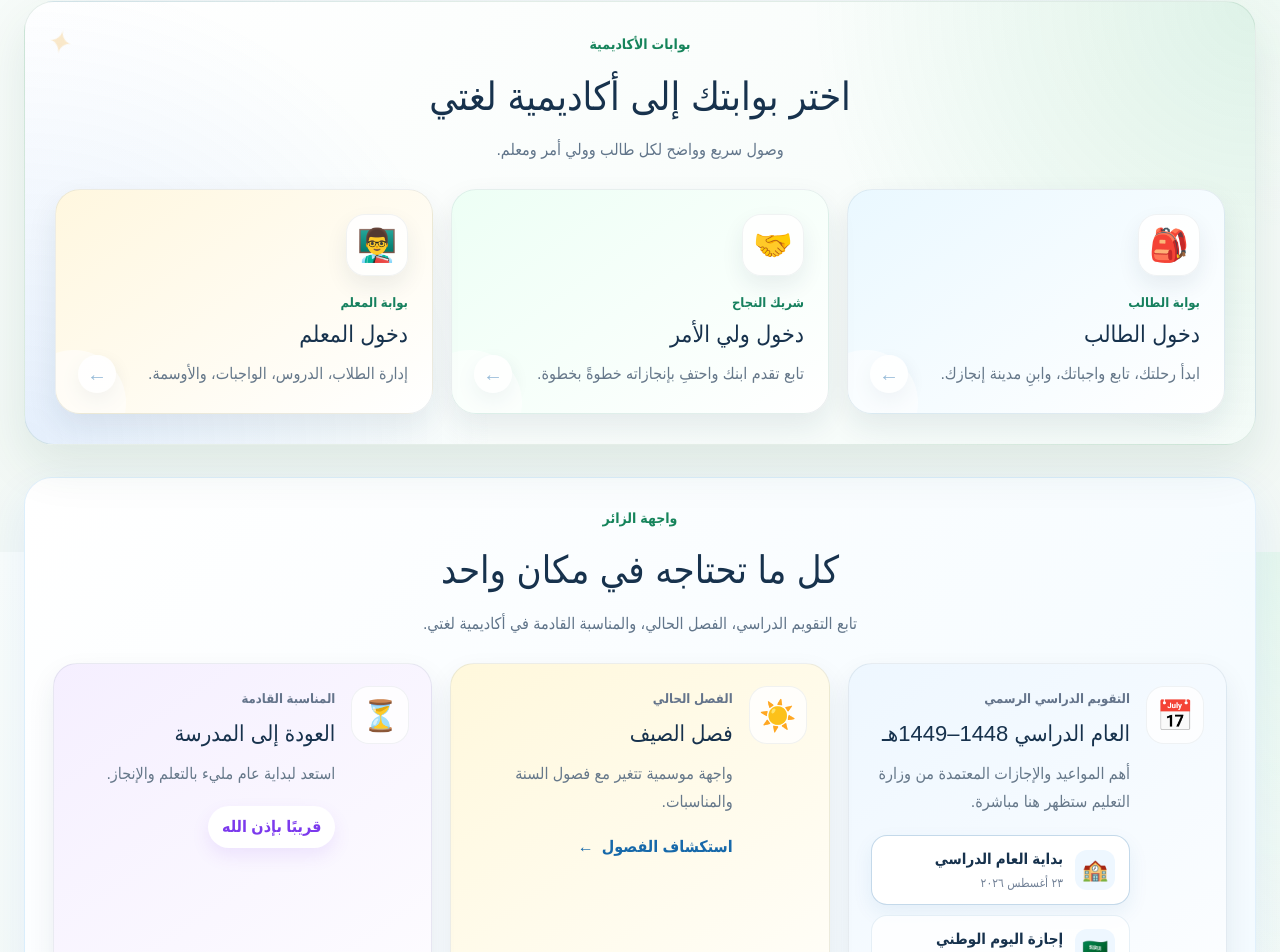
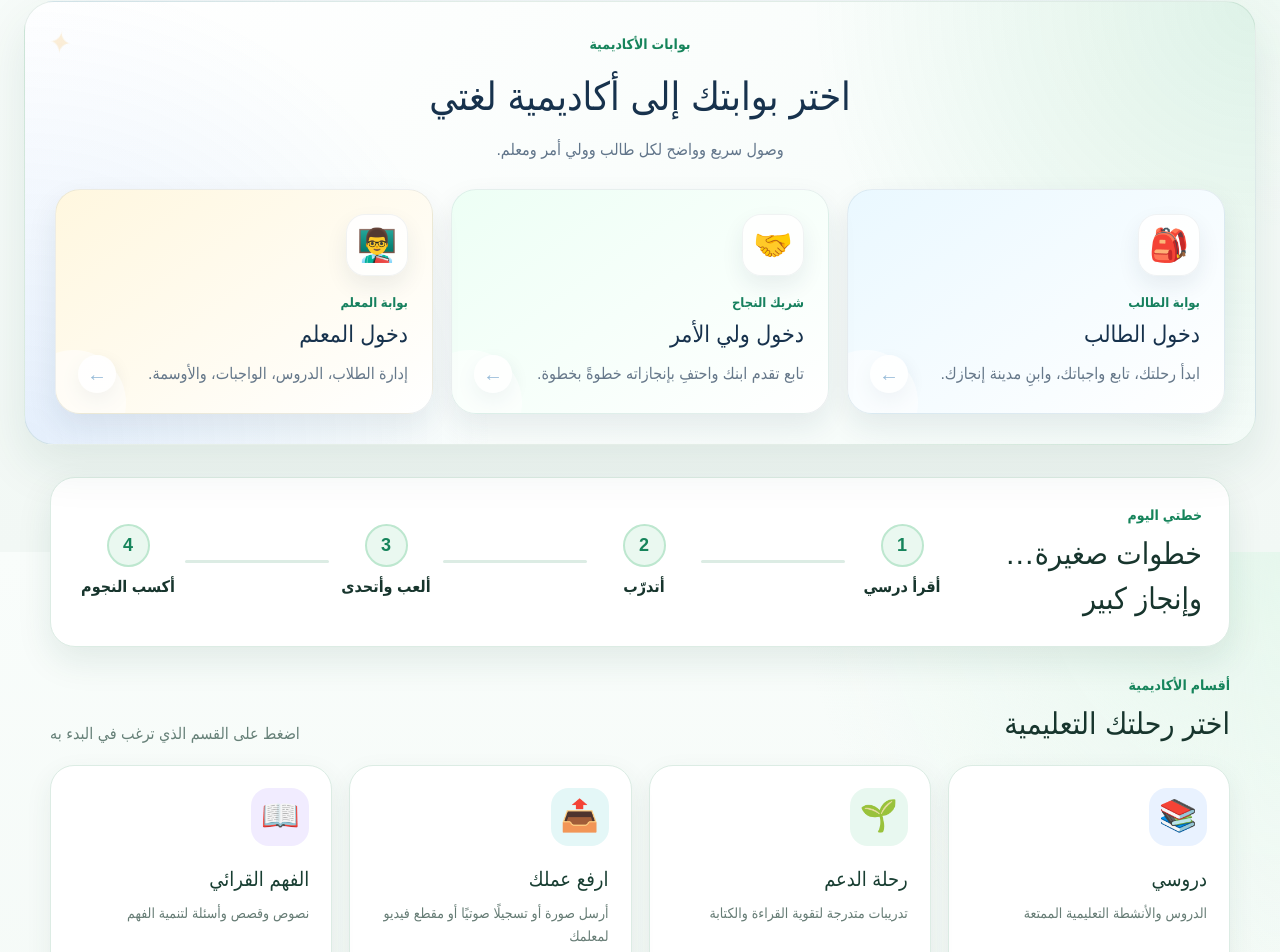
Before and after one commit to a31164949-blip/lughati-academy, a Next.js app in the folder lughati-next/: page / in a window 1280 px wide. Shown: the part 1848-2800 px from the top of the page. Built offline with nearby package versions, Linux system fonts and the light colour scheme.

Commit message:
تحسين الصفحة الرئيسية وإضافة الأسبوع الدراسي

```diff
--- a/lughati-next/app/components/AcademicJourney.tsx
+++ b/lughati-next/app/components/AcademicJourney.tsx
@@ -130,6 +130,39 @@ const [isMounted, setIsMounted] = useState(false);
 
     return datedEvents[0]?.index ?? 0;
   }, [events, today]);
+  const currentWeek = useMemo(() => {
+  if (!today) return null;
+
+  const semesterStartEvent = events.find((event) =>
+    event.title.includes("بداية الدراسة")
+  );
+
+  if (!semesterStartEvent?.date) return null;
+
+  const semesterStart = parseEventDate(semesterStartEvent.date);
+
+  if (!semesterStart) return null;
+
+  const todayDate = new Date(
+    today.getFullYear(),
+    today.getMonth(),
+    today.getDate()
+  );
+
+  const startDate = new Date(
+    semesterStart.getFullYear(),
+    semesterStart.getMonth(),
+    semesterStart.getDate()
+  );
+
+  const differenceInDays = Math.floor(
+    (todayDate.getTime() - startDate.getTime()) / (1000 * 60 * 60 * 24)
+  );
+
+  if (differenceInDays < 0) return 0;
+
+  return Math.floor(differenceInDays / 7) + 1;
+}, [events, today]);
 
   return (
     <section className="academicJourney">
@@ -144,6 +177,26 @@ const [isMounted, setIsMounted] = useState(false);
           تابع رحلتنا خطوة بخطوة، وتعرّف على المحطة الحالية
           وما ينتظرنا بعدها.
         </p>
+        {isMounted && currentWeek !== null && (
+  <div className="academicJourney__weekCard">
+    <span className="academicJourney__weekIcon">📅</span>
+
+    <div>
+      {currentWeek === 0 ? (
+        <>
+          <small>نستعد للانطلاق</small>
+          <strong>الفصل الدراسي الأول</strong>
+        </>
+      ) : (
+        <>
+          <small>نحن الآن في</small>
+          <strong>الأسبوع {currentWeek}</strong>
+          <span>الفصل الدراسي الأول</span>
+        </>
+      )}
+    </div>
+  </div>
+)}
       </div>
 
       <div className="academicJourney__scroll">
--- a/lughati-next/app/globals.css
+++ b/lughati-next/app/globals.css
@@ -3624,3 +3624,89 @@ a {
     grid-template-columns: 1fr;
   }
 }
+.academicJourney__weekCard {
+  display: inline-flex;
+  align-items: center;
+  gap: 14px;
+  margin-top: 18px;
+  padding: 13px 18px;
+  border: 1px solid rgba(255, 255, 255, 0.55);
+  border-radius: 20px;
+  background:
+    linear-gradient(
+      135deg,
+      rgba(255, 255, 255, 0.96),
+      rgba(236, 253, 245, 0.94)
+    );
+  box-shadow:
+    0 12px 28px rgba(15, 118, 110, 0.12),
+    inset 0 1px 0 rgba(255, 255, 255, 0.85);
+  color: #134e4a;
+  text-align: right;
+  animation: academicWeekFloat 3.5s ease-in-out infinite;
+}
+
+.academicJourney__weekIcon {
+  display: grid;
+  place-items: center;
+  width: 46px;
+  height: 46px;
+  flex-shrink: 0;
+  border-radius: 15px;
+  background: linear-gradient(135deg, #10b981, #0f766e);
+  box-shadow: 0 8px 18px rgba(15, 118, 110, 0.24);
+  font-size: 24px;
+}
+
+.academicJourney__weekCard > div {
+  display: flex;
+  flex-direction: column;
+  gap: 2px;
+}
+
+.academicJourney__weekCard small {
+  color: #64748b;
+  font-size: 12px;
+  font-weight: 700;
+}
+
+.academicJourney__weekCard strong {
+  color: #0f766e;
+  font-size: 20px;
+  line-height: 1.35;
+}
+
+.academicJourney__weekCard > div > span {
+  color: #475569;
+  font-size: 13px;
+  font-weight: 700;
+}
+
+@keyframes academicWeekFloat {
+  0%,
+  100% {
+    transform: translateY(0);
+  }
+
+  50% {
+    transform: translateY(-4px);
+  }
+}
+
+@media (max-width: 640px) {
+  .academicJourney__weekCard {
+    width: 100%;
+    justify-content: center;
+    padding: 12px 14px;
+  }
+
+  .academicJourney__weekCard strong {
+    font-size: 18px;
+  }
+}
+
+@media (prefers-reduced-motion: reduce) {
+  .academicJourney__weekCard {
+    animation: none;
+  }
+}
--- a/lughati-next/app/page.tsx
+++ b/lughati-next/app/page.tsx
@@ -324,91 +324,6 @@ useEffect(() => {
   </div>
 </section>
 
-<section className="visitor-dashboard">
-  <div className="visitor-dashboard-header">
-    <span className="section-label">واجهة الزائر</span>
-    <h2>كل ما تحتاجه في مكان واحد</h2>
-    <p>
-      تابع التقويم الدراسي، الفصل الحالي، والمناسبة القادمة في أكاديمية لغتي.
-    </p>
-  </div>
-
-  <div className="visitor-dashboard-grid">
-
-<article className="visitor-info-card calendar-card academic-calendar-card">
-  <div className="visitor-card-icon">📅</div>
-
-  <div className="academic-calendar-content">
-    <span className="visitor-card-label">التقويم الدراسي الرسمي</span>
-
-    <h3>العام الدراسي 1448–1449هـ</h3>
-
-    <p>
-      أهم المواعيد والإجازات المعتمدة من وزارة التعليم ستظهر هنا مباشرة.
-    </p>
-
-    <div className="academic-calendar-events">
-      {academicJourneyEvents
-  .filter((event) => event.semester === 1)
-  .slice(0, 3)
-  .map((event, index) => (
-    <div
-      key={event.id}
-      className={`academic-calendar-event ${
-        index === 0 ? "active-event" : ""
-      }`}
-    >
-      <span className="calendar-event-icon">{event.icon}</span>
-
-      <div>
-  <strong>{event.title}</strong>
-
-  <small>
-    {!today
-      ? "جارٍ تحميل التاريخ..."
-      : event.date
-        ? new Intl.DateTimeFormat("ar-SA-u-ca-gregory", {
-            day: "numeric",
-            month: "long",
-            year: "numeric",
-            timeZone: "Asia/Riyadh",
-          }).format(new Date(`${event.date}T12:00:00+03:00`))
-        : "سيُضاف التاريخ الرسمي قريبًا"}
-  </small>
-</div>
-
-   </div>
-  ))}
-    </div>
-    <span className="calendar-official-note">
-      المصدر: وزارة التعليم السعودية
-    </span>
-  </div>
-</article>
-    <article className="visitor-info-card season-card">
-      <div className="visitor-card-icon">☀️</div>
-      <div>
-        <span className="visitor-card-label">الفصل الحالي</span>
-        <h3>فصل الصيف</h3>
-        <p>واجهة موسمية تتغير مع فصول السنة والمناسبات.</p>
-        <Link href="/seasons" className="visitor-card-link">
-          استكشاف الفصول
-          <span>←</span>
-        </Link>
-      </div>
-    </article>
-
-    <article className="visitor-info-card event-card">
-      <div className="visitor-card-icon">⏳</div>
-      <div>
-        <span className="visitor-card-label">المناسبة القادمة</span>
-        <h3>العودة إلى المدرسة</h3>
-        <p>استعد لبداية عام مليء بالتعلم والإنجاز.</p>
-        <span className="visitor-countdown">قريبًا بإذن الله</span>
-      </div>
-    </article>
-  </div>
-</section>
 
       <section className="quick-plan">
         <div>
```
